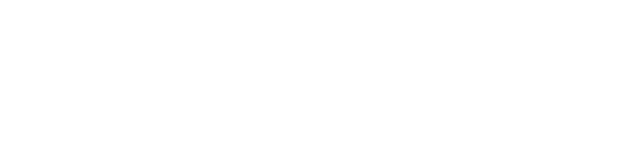
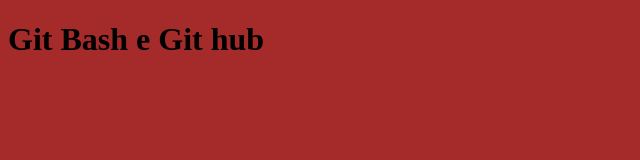
Before and after one commit to miguelvoltolini/gitbash, a plain HTML site: page index.html in a window 1280 px wide. Shown: the whole page, without its empty margins (0-640 px from the left). Drawn offline with Linux system fonts and the light colour scheme.

Commit message:
adicionando o css

```diff
--- a/index.html
+++ b/index.html
@@ -4,9 +4,10 @@
     <meta charset="UTF-8">
     <meta http-equiv="X-UA-Compatible" content="IE=edge">
     <meta name="viewport" content="width=device-width, initial-scale=1.0">
+    <link rel="stylesheet" href="style.css">
     <title>Git</title>
 </head>
 <body>
-
+    <h1>Git Bash e Git hub</h1>
 </body>
 </html>
--- /dev/null
+++ b/style.css
@@ -0,0 +1,3 @@
+body{
+    background-color: brown;
+}
```
